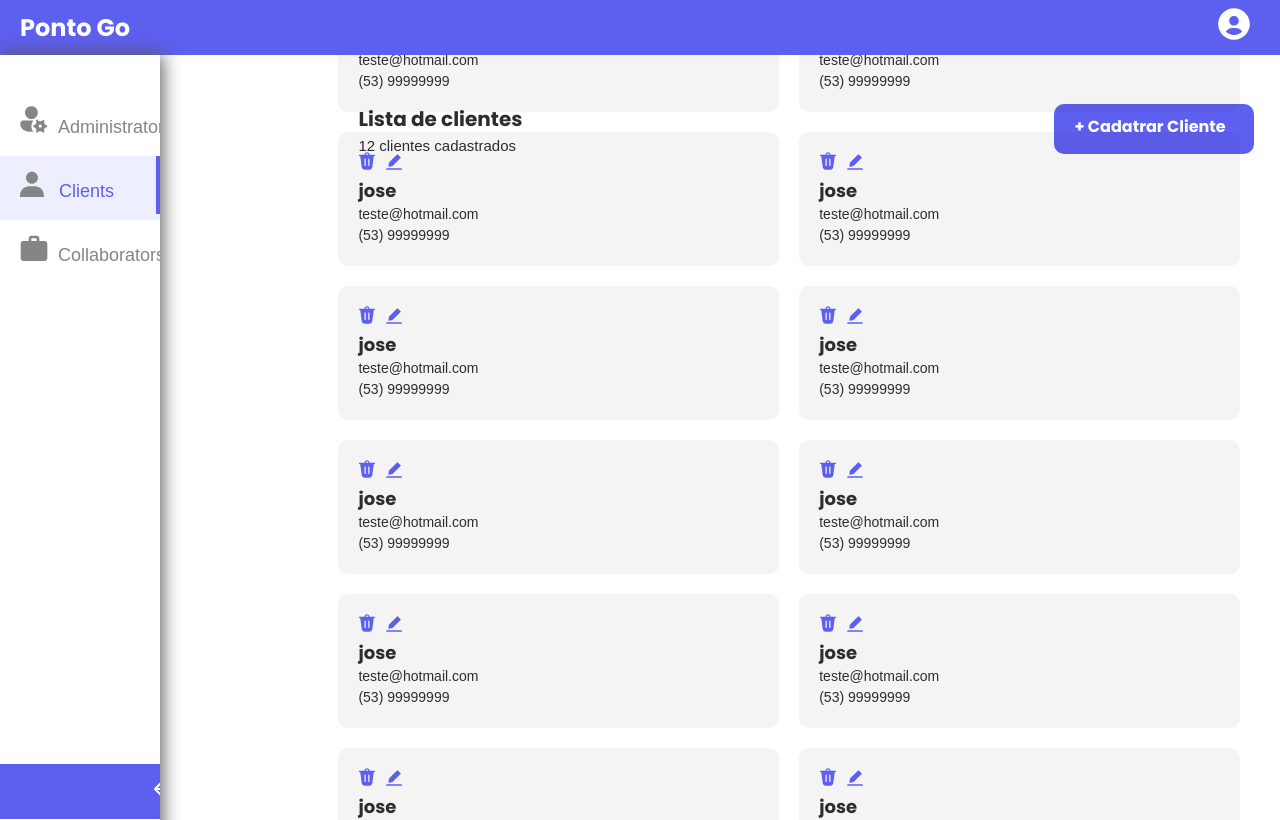
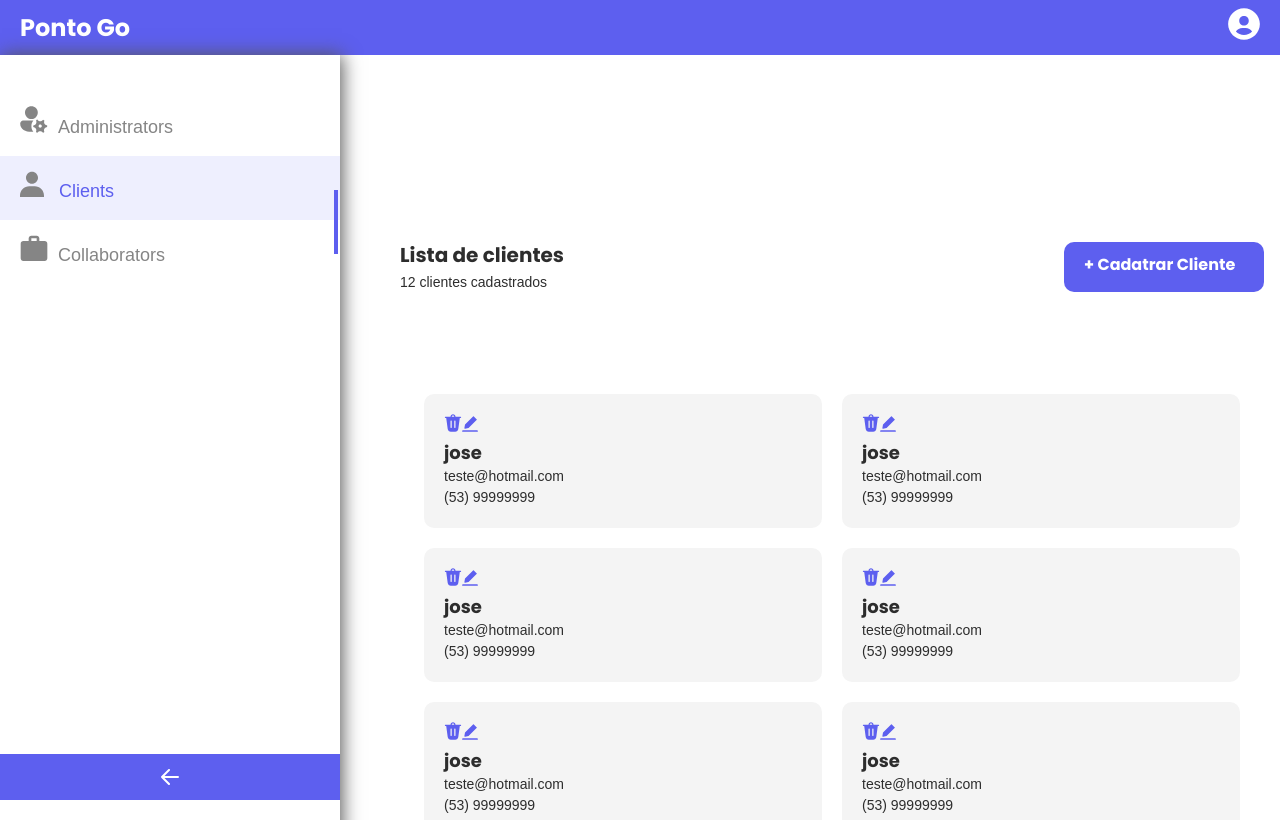
Before and after one commit to fuentes71/layout-WEB, a React (Create React App) app: page /Clients in a window 1280 px wide. Shown: the top 820 px of the page. Built offline with nearby package versions, Linux system fonts and the light colour scheme.

Commit message:
:white_check_mark: atualization sistem

```diff
--- a/src/App.js
+++ b/src/App.js
@@ -6,12 +6,14 @@ import Administrators from './Components/Administrators/Administrators';
 import Clients from './Components/Clients/Clients';
 import Collaborators from './Components/Collaborators/Collaborators';
 import User from './Components/User/User';
+import Home from './Components/Home';
 function App() {
   return (
     <div>
       <BrowserRouter>
         <Header />
         <Routes>
+          <Route path="/" element={<Home />} />
           <Route path="/Administrators" element={<Administrators />} />
           <Route path="/Clients" element={<Clients />} />
 
--- a/src/Components/Clients/Clients.js
+++ b/src/Components/Clients/Clients.js
@@ -36,6 +36,7 @@ const Clients = () => {
   return (
     <>
       <section className={styles.containerMaster}>
+        <div className={styles.containerChildren}>
           <div className={styles.containerTitle}>
             <h1>Lista de clientes</h1>
             <p>{number} clientes cadastrados</p>
@@ -50,6 +51,7 @@ const Clients = () => {
                 + Cadatrar Cliente
               </span>
             )}
+          </div>
         </div>
         <div className={styles.containerClient}>
           {clients.map((client, index) => (
--- a/src/Components/Clients/Clients.module.css
+++ b/src/Components/Clients/Clients.module.css
@@ -1,17 +1,22 @@
 .containerMaster {
-  display: grid;
+  display: flex;
+  flex-direction: column;
   position: absolute;
-  width: 72vw;
+  justify-content: space-evenly;
+  top: 20%;
   right: 0;
+  width: 70vw;
   height: 100vh;
   align-content: center;
 }
-.containerTitle {
-  position: absolute;
-  width: 166px;
-  height: 30px;
-  top: 104px;
+.containerChildren {
+  display: flex;
+  flex-direction: row;
+  justify-content: space-between;
+  align-items: center;
+  padding: 0 1rem;
 }
+
 .containerTitle h1 {
   color: #2d2d2d;
   font-style: normal;
@@ -23,17 +28,15 @@
   font-family: sans-serif;
   font-style: normal;
   font-weight: 400;
-  font-size: 15px;
+  font-size: 14px;
   line-height: 24px;
   color: #2d2d2d;
 }
 
 .register {
-  position: absolute;
   width: 200px;
   height: 50px;
-  right: calc(2vw);
-  top: 104px;
+  right: 2vw;
   background: #5d5fef;
   border-radius: 10px;
   cursor: pointer;
@@ -51,7 +54,6 @@
   grid-template-columns: repeat(auto-fit, minmax(300px, 1fr));
   margin: 40px;
   margin-top: 100px;
-  margin-left: -20px;
   gap: 20px;
 }
 
@@ -81,7 +83,11 @@
   border: none;
   background-color: rgba(0, 0, 0, 0);
 }
-
+@media (min-width: 1200px) {
+  .containerMaster {
+    top: 15rem;
+  }
+}
 @media (max-width: 780px) {
   .register {
     width: 50px;
@@ -104,19 +110,43 @@
     padding-right: 5px;
   }
 }
+@media (max-width: 999px) {
+  .containerMaster {
+    top: 40rem;
+  }
+}
+@media (max-width: 780px) {
+  .containerMaster {
+    top: 5rem;
+  }
+  .containerChildren {
+    padding: 0;
+    padding-right: 20px;
+  }
+  .containerClient {
+    margin: 0 10px;
+    top: 0;
+    right: 2%;
+  }
+}
 @media (max-width: 430px) {
   .containerMaster {
-    width: 90vw;
-    margin: 0 20px;
+    width: 100vw;
+    display: block;
+  }
+  .containerChildren {
+    padding: 0 5px;
   }
 
   .containerClient {
-    position: absolute;
+    top: 1.5rem;
     grid-template-columns: 1fr;
+    max-width: 100vw;
+    padding: 0 15px;
   }
   .containerClient .Clients {
     margin: auto;
-    padding: 15px 100% 15px 15px;
+    padding: 15px 69% 15px 15px;
   }
 }
 @media (max-width: 375px) {
@@ -129,9 +159,10 @@
     right: 15px;
   }
   .containerTitle {
-    left: 15px;
+    left: 10px;
   }
   .containerClient {
     left: -30px;
+    padding: 0 27px;
   }
 }
--- a/src/Components/Header.js
+++ b/src/Components/Header.js
@@ -7,7 +7,7 @@ import imgUser from '../img/user.svg';
 import { useLocation } from 'react-router-dom';
 import UseMedia from './Hooks/UseMedia';
 const Header = () => {
-  const mobile = UseMedia('(max-width: 425px)');
+  const mobile = UseMedia('(max-width: 430px)');
   const [mobileMenu, setMobileMenu] = React.useState(false);
 
   const { pathname } = useLocation();
--- /dev/null
+++ b/src/Components/Home.js
@@ -0,0 +1,11 @@
+import React from 'react';
+import styles from './Home.module.css';
+const Home = () => {
+  return (
+    <div className={styles.container}>
+      <h1 className={styles.h1}>Bem-Vindo</h1>
+    </div>
+  );
+};
+
+export default Home;
--- /dev/null
+++ b/src/Components/Home.module.css
@@ -0,0 +1,32 @@
+.container {
+  display: block;
+  position: absolute;
+  width: 100vw;
+  top: 20rem;
+  left: 800px;
+}
+
+.h1 {
+  position: absolute;
+  font-style: normal;
+  font-weight: 600;
+  font-size: 4rem;
+  line-height: 30px;
+  color: #2d2d2d;
+  margin: 0;
+  padding: 0;
+}
+.h1::before {
+  content: 'Olá, seja';
+  width: 100px;
+  height: 10px;
+  position: absolute;
+  font-family: sans-serif;
+  font-style: normal;
+  font-weight: 400;
+  font-size: 1.2rem;
+  line-height: 24px;
+  color: #5d5fef;
+  margin-top: -35px;
+  margin-left: -28px;
+}
--- a/src/Components/User/UserNav.js
+++ b/src/Components/User/UserNav.js
@@ -7,17 +7,17 @@ import client from '../../img/client.svg';
 import colab from '../../img/colab.svg';
 const UserNav = () => {
   return (
-    <ul style={styles.ul}>
-      <li style={styles.li}>
+    <ul className={styles.ul}>
+      <li className={styles.li}>
         <NavLink className={styles.link} to="/administrators">
-          <img src={admin} alt="" />
+          <img className={styles.img} src={admin} alt="" />
           Administrators
         </NavLink>
         <NavLink className={styles.link} to="/clients">
-          <img src={client} alt="" /> Clients
+          <img className={styles.img} src={client} alt="" /> Clients
         </NavLink>
         <NavLink className={styles.link} to="/collaborators">
-          <img src={colab} alt="" />
+          <img className={styles.img} src={colab} alt="" />
           Collaborators
         </NavLink>
         <NavLink className={styles.exit} to="/">
--- a/src/Components/User/UserNav.module.css
+++ b/src/Components/User/UserNav.module.css
@@ -1,4 +1,4 @@
-ul {
+.ul {
   display: flex;
   flex-direction: column;
   position: fixed;
@@ -9,7 +9,7 @@ ul {
   box-shadow: 2px 0px 18px #555;
   overflow: hidden;
 }
-li {
+.li {
   display: flex;
   flex-direction: column;
   margin-top: 1rem;
@@ -25,10 +25,10 @@ li {
   line-height: 27px;
   color: #858585;
   font-size: 18px;
-  width: 100vh;
+  width: 24%;
   padding: 15px 20px;
 }
-img {
+.img {
   margin-right: 10px;
 }
 
@@ -40,16 +40,16 @@ img {
 .link:focus {
   background-color: rgba(93, 95, 239, 0.1);
 }
-.link:hover::before,
-.link:global(.active)::before {
+.link:hover::after,
+.link:global(.active)::after {
   content: '';
   display: block;
   position: absolute;
   width: 4px;
-  height: 58px;
+  height: 64px;
   background: #5d5fef;
   margin-top: -15px;
-  left: 9.78rem;
+  left: 26.1vw;
 }
 .link:global(.active) {
   background-color: rgba(93, 95, 239, 0.1);
@@ -60,15 +60,35 @@ img {
 }
 
 .exit {
-  display: inline-block;
-  bottom: 9%;
-  left: 0;
+  display: flex;
+  flex-direction: column;
+  flex-wrap: nowrap;
+  bottom: 95px;
+  align-items: center;
   position: absolute;
-  width: 50vh;
+  width: 100%;
   padding: 15px 0px;
   background-color: #5d5fef;
 }
-.exit img {
-  position: relative;
-  left: calc(100vw - 88vw);
+
+@media (max-width: 768px) {
+  .ul {
+    width: 10rem;
+  }
+  .link {
+    font-size: 1rem;
+    width: 30%;
+  }
+  .link {
+    font-size: 14px;
+  }
+  .link:hover::before,
+  .link:global(.active)::before {
+    left: 11rem;
+    height: 59px;
+  }
+  .img {
+    width: 20px;
+    height: 20px;
+  }
 }
--- a/src/Components/User/UserNavMobile.js
+++ b/src/Components/User/UserNavMobile.js
@@ -21,8 +21,8 @@ const UserNavMobile = () => {
         </button>
       </div>
       {nav ? (
-        <ul style={styles.ul}>
-          <li style={styles.li}>
+        <ul className={styles.ul}>
+          <li className={styles.li}>
             <NavLink className={styles.link} to="/administrators">
               <img className={styles.img} src={admin} alt="" />
               Administrators
--- a/src/Components/User/UserNavMobile.module.css
+++ b/src/Components/User/UserNavMobile.module.css
@@ -9,7 +9,7 @@
   background: transparent;
 }
 
-ul {
+.ul {
   display: flex;
   flex-direction: column;
   position: absolute;
@@ -21,7 +21,7 @@ ul {
   box-shadow: 2px 0px 18px #555;
   overflow: hidden;
 }
-li {
+.li {
   display: flex;
   flex-direction: column;
   margin-top: 1rem;
```
Lines whose indentation alone changed are shown as unchanged.
